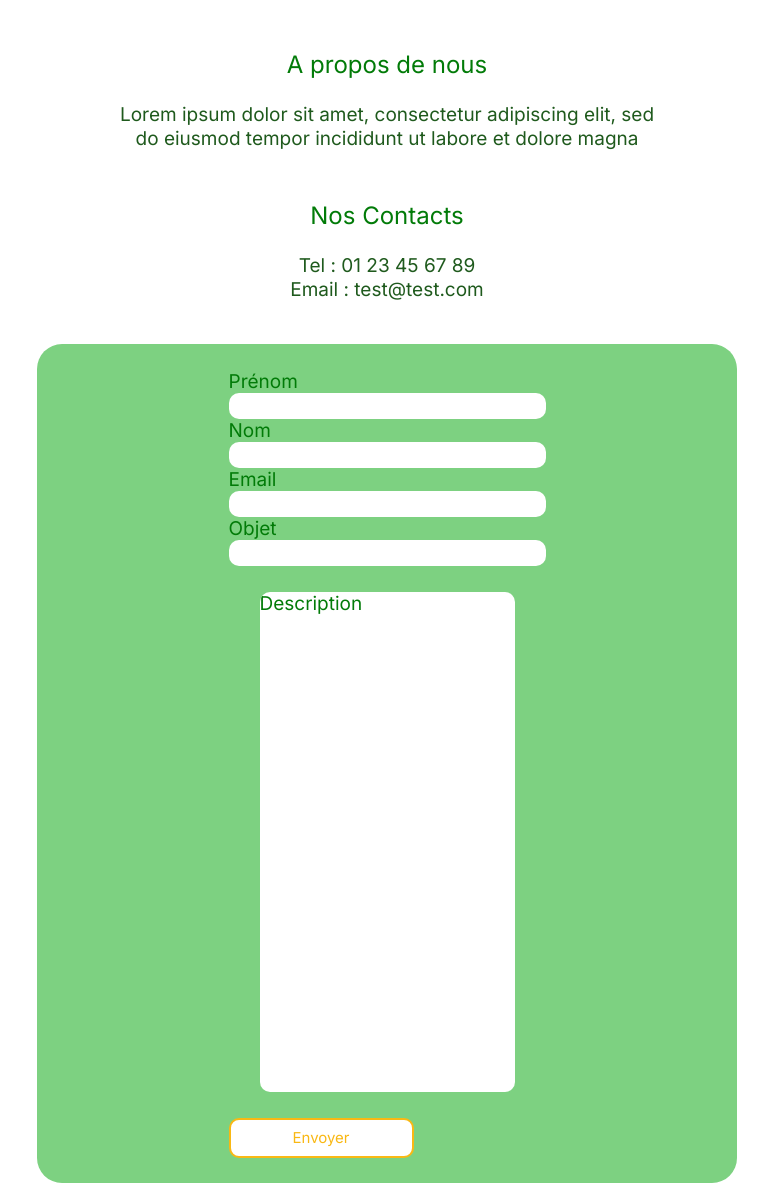
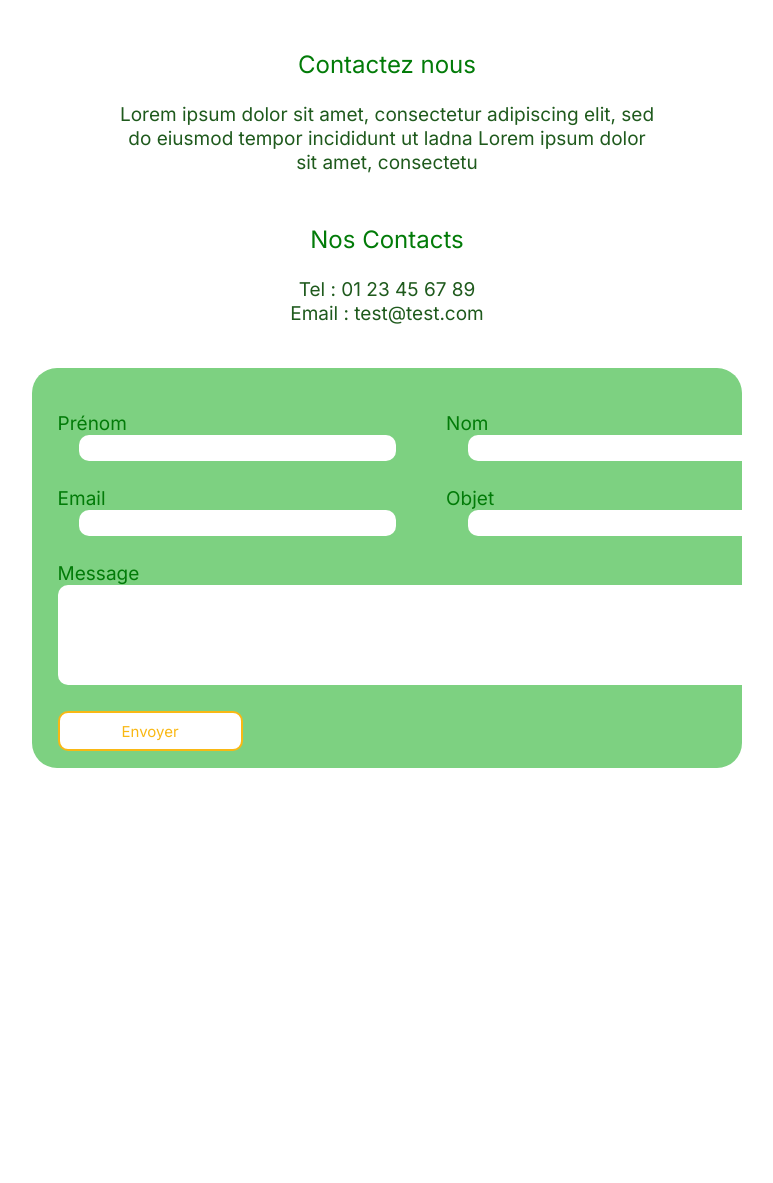
Before and after one commit to Mthieu44/fruits, a PHP site: page /contact.html in a window 1280 px wide. Shown: the part 80-1263 px from the top of the page, without its empty margins (253-1026 px from the left). After the commit the page ends 848 px from the top, so only its background shows below. Run offline with PHP 8.4, Linux system fonts and the light colour scheme.

Commit message:
apropos.html ajouté et contact.html amélioré

```diff
--- a/site/apropos.css
+++ b/site/apropos.css
@@ -17,8 +17,70 @@ border-style: hidden;
 border-radius: 10px;
 margin: auto;
 display: flex;
-height : 500px;
+height : 100px;
 weight : 500px ;
 resize: none;
 
 }
+
+.menu-vert3{
+
+    height: 400px;
+    width: 710px;
+    border-radius: 25px;
+    background-color: #7DD181;
+
+    margin: auto;
+    align-content: center;
+  display:grid; /* le fameux */
+  grid-template-columns:80px 100px 150px; /* 3 colonnes de largeur différente */
+  grid-template-rows:100px 200px; /* 2 rangées */
+  grid-gap:12px; /* gouttière   */
+  gap:12px; /* gouttière (mettre les deux lignes)*/
+  padding:2%; /* marge intérieure */
+
+
+}
+
+.grid{
+display:grid;
+
+}
+
+.one{
+
+  grid-column: 1;
+  grid-row: 1;
+}
+
+.two{
+  grid-column: 2;
+  grid-row: 1;
+}
+
+.three{
+  grid-column: 1;
+  grid-row: 2;
+}
+
+.four{
+   grid-column: 2;
+   grid-row: 2;
+
+}
+
+.five{
+  grid-column: 1 / 3;
+  grid-row: 3;
+}
+
+.rectangles2{
+box-sizing: border-box;
+background: #FFFFFF;
+box-shadow: 0px 4px 4px rgba(0, 0, 0, 0);
+border-style: hidden;
+border-radius: 10px;
+margin: auto;
+display: flex;
+margin-right: 50px;
+}
--- a/site/contact.html
+++ b/site/contact.html
@@ -40,8 +40,8 @@
 
     <div class = "top-part">
         <div class="top-text">
-            <h1 class="titre">A propos de nous</h1>
-            <p class="p02">Lorem ipsum dolor sit amet, consectetur adipiscing elit, sed do eiusmod tempor incididunt ut labore et dolore magna </p>
+            <h1 class="titre">Contactez nous</h1>
+            <p class="p02">Lorem ipsum dolor sit amet, consectetur adipiscing elit, sed do eiusmod tempor incididunt ut ladna Lorem ipsum dolor sit amet, consectetu</p>
         </div>
     </div>
 
@@ -57,20 +57,41 @@
         </div>
     </div>
     <div class="menu-vert3">
-        <form action="login.php" method="post">
+        <form action="login.php" method="post" class="grid">
+            <div class="one">
 
-            <label class="text" for="prenom">Prénom</label>
-            <br><input class="rectangles" type="prenom" name="prenom" id="prenom" required>
-            <label class="text" for="nom">Nom</label>
-            <br><input class="rectangles" type="nom" name="nom" id="nom" required>
-            <label class="text" for="email">Email</label>
-            <br><input class="rectangles" type="email" name="email" id="email" required>
-            <label class="text" for="objet">Objet</label>
-            <br><input class="rectangles" type="objet" name="objet" id="objet" required>
+                <label class="text" for="firstname">Prénom</label>
+                <br><input class="rectangles2" type="text" name="firstname" id="firstname" required>
+            </div>
+
+            <div class="two">
+                <label class="text" for="lastname">Nom</label>
+                <br><input class="rectangles2" type="text" name="lastname" id="lastname" required>
+            </div>
+
+            <div class="three">
+                <br><label class="text" for="email">Email</label>
+                <br><input class="rectangles2" type="email" name="email" id="email" required>
+            </div>
+
+            <div class="four">
+                <br><label class="text" for="objet">Objet</label>
+                <br><input class="rectangles2" type="text" name="objet" id="objet" required>
+            </div>
 
 
-            <br><textarea class="text" id="text" maxlength="130000" name="text" mandatory="true" >Description</textarea>
-            <br><input class="bouton" type="submit" value="Envoyer">
+
+            <div class="five">
+                <br><label class="text" for="message">Message</label>
+                <br><textarea class="rectangles2" name="message" id="message" cols="53" rows="10" required></textarea>
+            </div>
+
+            <div class="six">
+                <br><input class="bouton" type="submit" value="Envoyer">
+            </div>
+
+
+
 
 
 
--- a/site/login.css
+++ b/site/login.css
@@ -48,19 +48,7 @@ color: #027B08;
     align-items: center;
 }
 
-.menu-vert3{
-    margin-top: 20px;
-    padding: 2% ;
 
-    width: 700px;
-    border-radius: 25px;
-    background-color: #7DD181;
-    margin: auto;
-    display: flex;
-    gap: 18px;
-    justify-content: center;
-    align-items: center;
-}
 
 .text2{
 font-family: 'Inter';
@@ -108,6 +96,9 @@ border: 2px solid #027B08;
 box-shadow: 0px 4px 4px rgba(0, 0, 0, 0);
 border-radius: 10px;
 border-style: hidden;
+    margin: auto;
+
+
 }
 
 .bouton{
```
Also changed, not shown: site/apropos.html (added, +51 -0 lines).
